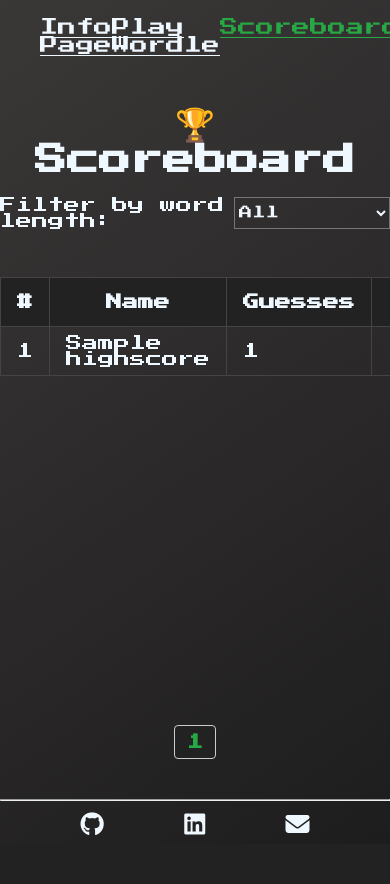
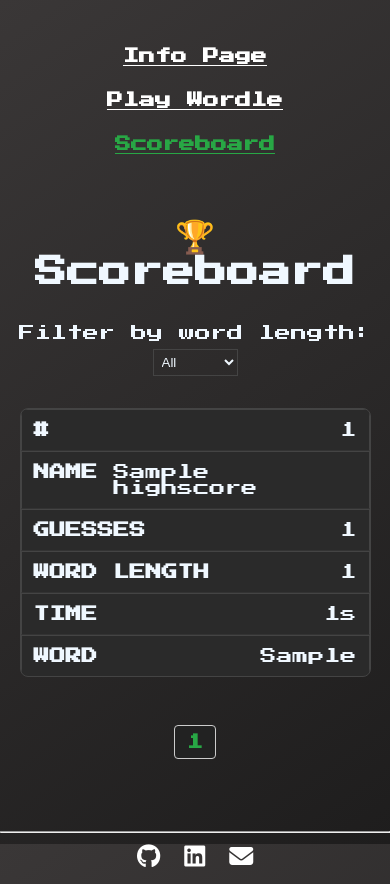
Before and after one commit to EmpyreanMist/retro-wordle, a Node server app: page /scoreboard in a window 390 px wide. Before the commit the page ends 835 px from the top, so only its background shows below. Run offline with Node 20, Linux system fonts and the light colour scheme; tables that the repository leaves empty hold one stand-in row (values such as "Sample post"); some libraries are stand-ins or nearby versions.

Commit message:
Mobile styling

```diff
--- a/server/public/styles/styles.css
+++ b/server/public/styles/styles.css
@@ -1,18 +1,31 @@
 html,
 body {
   height: 100%;
+  margin: 0;
   padding: 0;
-  margin: 0;
-  overflow: hidden;
 }
+
 body {
   background: linear-gradient(145deg, #3a3737, #1e1d1d);
+  font-family: "Press Start 2P", system-ui;
+  color: aliceblue;
+}
+
+* {
+  box-sizing: border-box;
 }
 
 #container {
-  min-height: 100%;
   display: flex;
   flex-direction: column;
+  min-height: 100vh;
+}
+
+#page {
+  flex: 1;
+  display: flex;
+  flex-direction: column;
+  justify-content: flex-start;
 }
 
 h1 {
@@ -20,22 +33,11 @@ h1 {
   text-align: center;
 }
 
-#page {
-  display: flex;
-  flex-direction: column;
-  min-height: 100vh;
-}
-
-* {
-  box-sizing: border-box;
-  font-family: "Press Start 2P", system-ui;
-  color: aliceblue;
-}
-
 .header-nav ul {
   display: flex;
   justify-content: space-evenly;
   font-size: large;
+  padding: 0;
 }
 
 .header-nav li {
@@ -57,28 +59,6 @@ nav a:hover {
   text-decoration: underline;
 }
 
-table {
-  margin: auto;
-  margin-top: 3rem;
-  border-collapse: collapse;
-  width: 80%;
-}
-th,
-td {
-  border: 1px solid #444;
-  padding: 0.5rem 1rem;
-}
-th {
-  background: #222;
-}
-
-.icons {
-  display: flex;
-  justify-content: space-evenly;
-  font-size: 1.5rem;
-  margin-bottom: 0.5rem;
-}
-
 a.active {
   color: #28a745;
   text-decoration: underline;
@@ -88,32 +68,56 @@ a.active {
 form {
   display: flex;
   justify-content: center;
+  flex-direction: column;
+  align-items: center;
+  gap: 0.5rem;
+  margin-top: 1rem;
 }
 
 select {
   background: none;
+  color: aliceblue;
+  border: 1px solid #444;
+  padding: 0.25rem;
 }
 
 option {
   background-color: #333;
+  color: white;
+}
+
+table {
+  margin: 3rem auto 2rem auto;
+  border-collapse: collapse;
+  width: 80%;
+}
+
+th,
+td {
+  border: 1px solid #444;
+  padding: 0.5rem 1rem;
+}
+
+th {
+  background: #222;
 }
 
 .pagination {
   display: flex;
   justify-content: center;
   gap: 0.5rem;
-  margin-top: 2rem;
+  margin-bottom: 2rem;
   flex-wrap: wrap;
 }
 
 .pagination a {
-  margin-bottom: 2rem;
   padding: 0.5rem 0.75rem;
   text-decoration: none;
   border: 1px solid #ccc;
   border-radius: 4px;
   font-weight: 500;
   transition: background-color 0.2s ease;
+  color: aliceblue;
 }
 
 .pagination a:hover {
@@ -125,3 +129,105 @@ option {
   color: #28a745;
   font-weight: bold;
 }
+
+footer {
+  margin-top: auto;
+  padding-top: 2rem;
+  text-align: center;
+}
+
+footer a {
+  color: white;
+  transition: color 0.3s ease;
+}
+
+footer a:hover {
+  color: #28a745;
+}
+
+.icons {
+  display: flex;
+  justify-content: center;
+  gap: 1.5rem;
+  font-size: 1.5rem;
+  margin-bottom: 1rem;
+}
+
+@media (max-width: 768px) {
+  .header-nav ul {
+    flex-direction: column;
+    align-items: center;
+    gap: 0.75rem;
+    padding: 1rem 0;
+    font-size: 1rem;
+  }
+
+  .header-nav li {
+    text-align: center;
+    margin-top: 1rem;
+  }
+
+  .header-nav li a {
+    color: white;
+    text-decoration: underline;
+    font-weight: bold;
+  }
+
+  .header-nav li a:hover {
+    color: #28a745;
+  }
+
+  .header-nav li a.active {
+    color: #28a745;
+  }
+
+  table {
+    display: block;
+    width: 100%;
+    border: none;
+    margin: 2rem auto;
+  }
+
+  table thead {
+    display: none;
+  }
+
+  table tbody {
+    display: flex;
+    flex-direction: column;
+    align-items: center;
+    gap: 1rem;
+  }
+
+  table tr {
+    display: block;
+    width: 90%;
+    background: #2a2a2a;
+    border-radius: 8px;
+    overflow: hidden;
+    border: 1px solid #444;
+  }
+
+  table td {
+    display: flex;
+    justify-content: space-between;
+    padding: 0.75rem;
+    border-bottom: 1px solid #333;
+  }
+
+  table td::before {
+    content: attr(data-label);
+    font-weight: bold;
+    text-transform: uppercase;
+    margin-right: 1rem;
+    flex-shrink: 0;
+  }
+
+  table td:last-child {
+    border-bottom: none;
+  }
+
+  .pagination {
+    margin-top: 1rem;
+  }
+}
--- a/server/views/scoreboard.ejs
+++ b/server/views/scoreboard.ejs
@@ -65,15 +65,16 @@
           <tbody>
             <% scores.forEach((s, i) => { %>
             <tr>
-              <td><%= (currentPage - 1) * 15 + i + 1 %></td>
-              <td><%= s.name %></td>
-              <td><%= s.guesses %></td>
-              <td><%= s.wordLength %></td>
-              <td><%= s.timeInSeconds %>s</td>
-              <td><%= s.word %></td>
+              <td data-label="#"> <%= (currentPage - 1) * 15 + i + 1 %> </td>
+              <td data-label="Name"> <%= s.name %> </td>
+              <td data-label="Guesses"> <%= s.guesses %> </td>
+              <td data-label="Word Length"> <%= s.wordLength %> </td>
+              <td data-label="Time"> <%= s.timeInSeconds %>s </td>
+              <td data-label="Word"> <%= s.word %> </td>
             </tr>
             <% }) %>
           </tbody>
+
         </table>
 
         <div class="pagination">
```
Also changed, not shown: client/src/styles/footer.css (+13 -0 lines), client/dist/assets/index-6KDEjwr1.css (added), client/dist/assets/index-BtiNb9xH.css (deleted), 3 other files.
